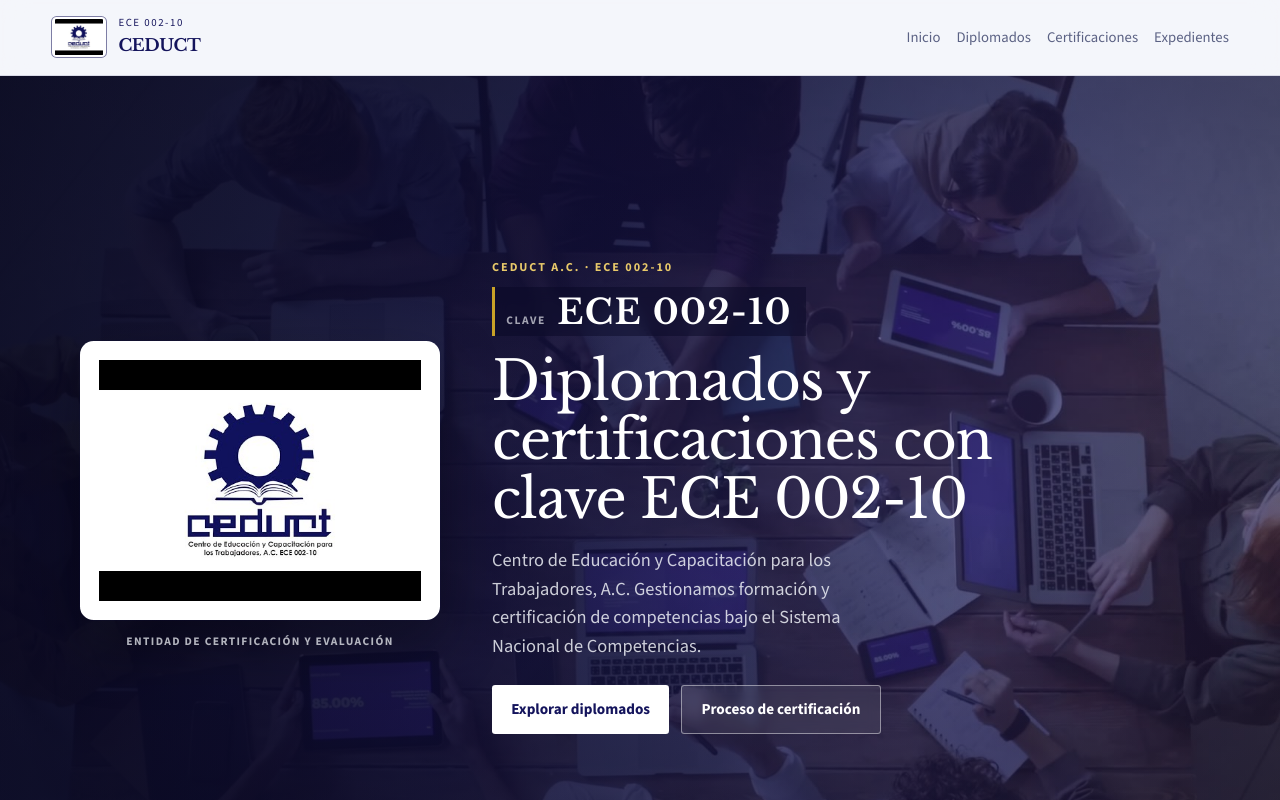
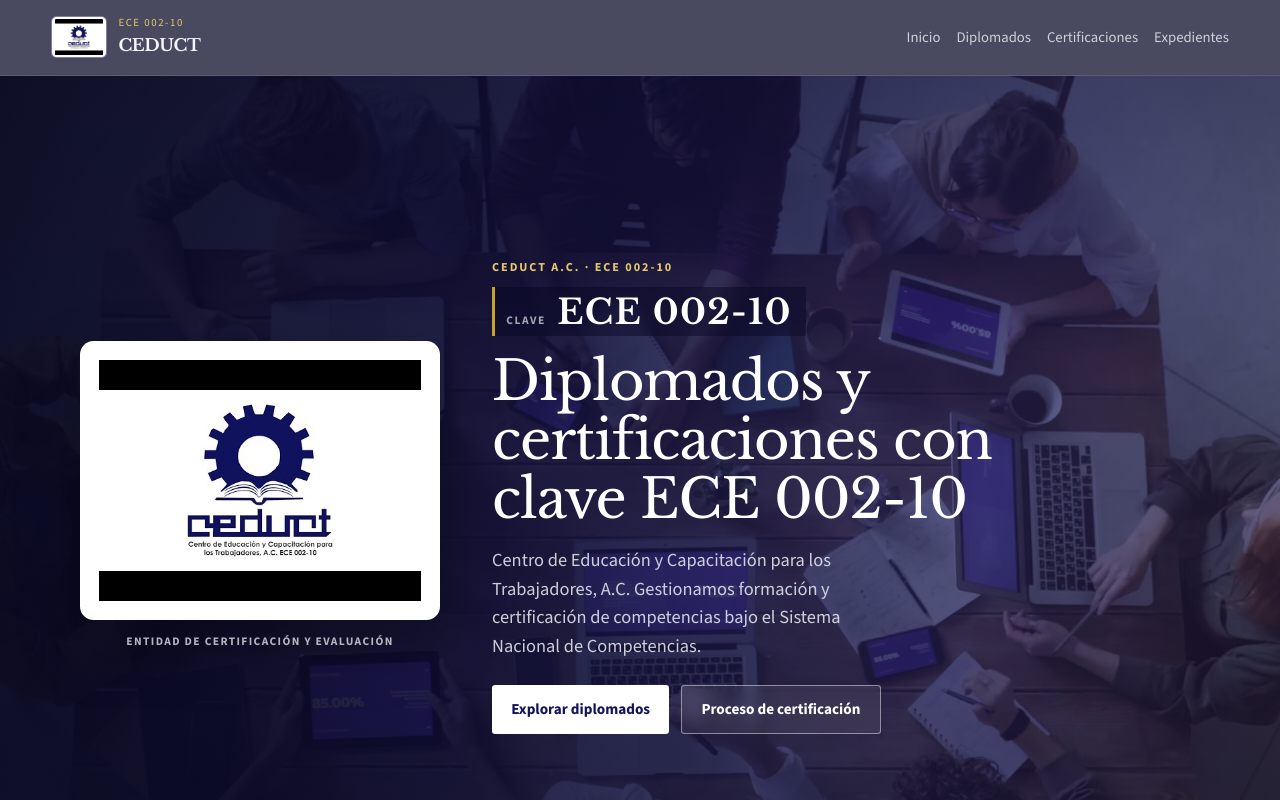
Before and after one commit to MarxMad/Psycotest, a Next.js app in the folder app/: page /sites/ceduct in a window 1280 px wide. Shown: the top 800 px of the page. Built offline with nearby package versions, Linux system fonts and the light colour scheme.

Commit message:
style(ceduct): estilos nav/footer cinematográficos
Co-authored-by: Gerardo Vela <MarxMad@users.noreply.github.com>

```diff
--- a/app/src/components/channels/ChannelShell.module.css
+++ b/app/src/components/channels/ChannelShell.module.css
@@ -78,8 +78,45 @@
   background: color-mix(in srgb, #f4f6fb 90%, transparent);
 }
 
+.navCeduct {
+  background: rgba(8, 8, 36, 0.72);
+  border-bottom-color: rgba(255, 255, 255, 0.1);
+  color: #f4f6fb;
+  backdrop-filter: blur(16px);
+}
+
+.navCeduct .brandMark {
+  color: #e8c96a;
+}
+
+.navCeduct .links a {
+  color: rgba(244, 246, 251, 0.78);
+}
+
+.navCeduct .links a:hover {
+  color: #fff;
+}
+
+.navCeduct .brandLogoWide {
+  background: #fff;
+}
+
 .footerLight {
   background: #e9ebf7;
+}
+
+.footerCeduct {
+  background: #0d0d3d;
+  color: #eef1f8;
+  border-top-color: rgba(255, 255, 255, 0.1);
+}
+
+.footerCeduct p {
+  color: #a8b0d0;
+}
+
+.footerCeduct .eceFooter {
+  color: #e8c96a !important;
 }
 
 .eceFooter {
```
